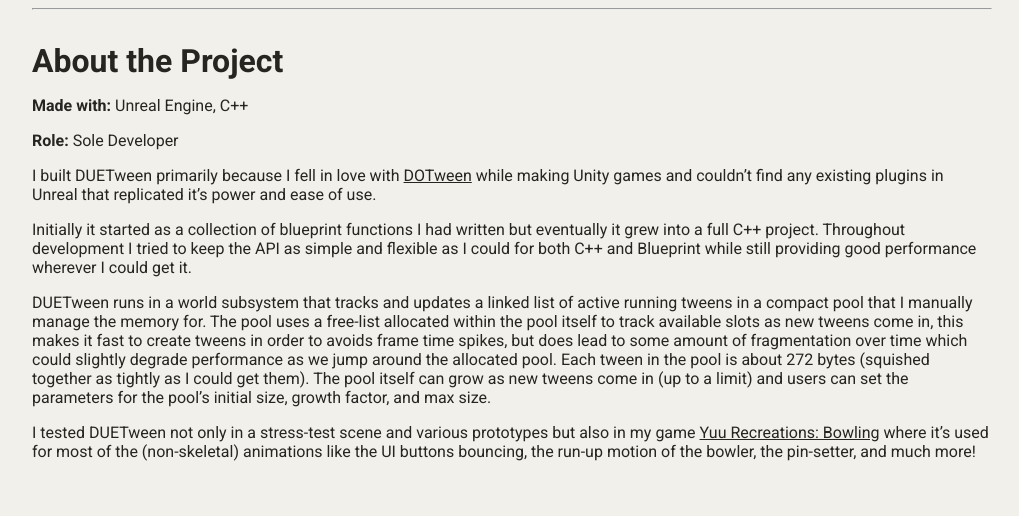
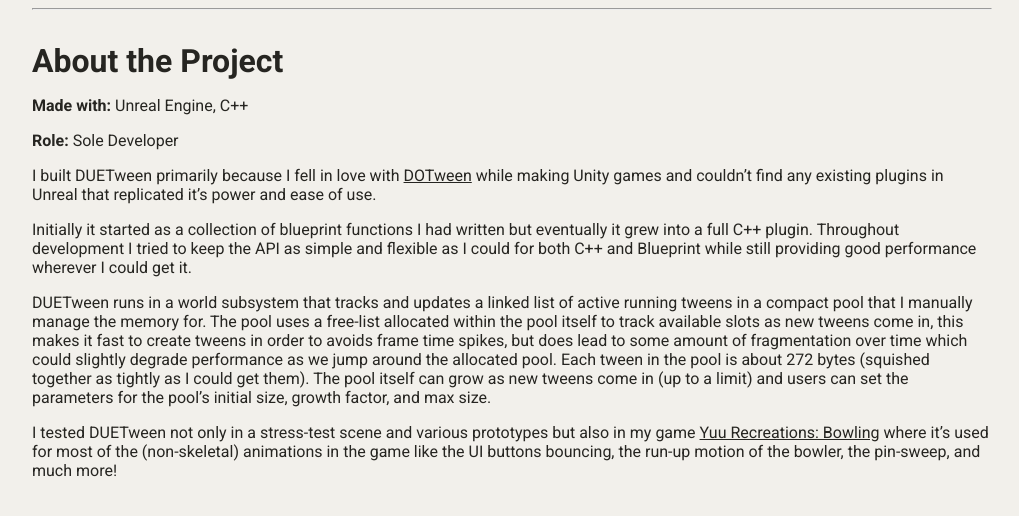
Before and after one commit to jaideng123/jaideng123.github.io, a Jekyll site: the page built from _posts/games/2024-09-26-DUETween.md, in a window 1280 px wide and 900 px high, scrolled down 3094 px, cut to the strip 340-856 px from the top of the window. Shown: the whole strip, without its empty margins (128-1147 px from the left). Built offline with Jekyll 4.4.1, drawn with Linux system fonts in a browser that asks for light colours; nearby versions of some CDN libraries; some of the changed text lies outside the part shown.

Commit message:
Yuu Bowling Update

```diff
--- a/_posts/games/2024-09-26-DUETween.md
+++ b/_posts/games/2024-09-26-DUETween.md
@@ -109,8 +109,8 @@ The Blueprint API Currently Supports:
 
 I built DUETween primarily because I fell in love with [DOTween](https://dotween.demigiant.com/) while making Unity games and couldn't find any existing plugins in Unreal that replicated it's power and ease of use.
 
-Initially it started as a collection of blueprint functions I had written but eventually it grew into a full C++ project. Throughout development I tried to keep the API as simple and flexible as I could for both C++ and Blueprint while still providing good performance wherever I could get it.
+Initially it started as a collection of blueprint functions I had written but eventually it grew into a full C++ plugin. Throughout development I tried to keep the API as simple and flexible as I could for both C++ and Blueprint while still providing good performance wherever I could get it.
 
 DUETween runs in a world subsystem that tracks and updates a linked list of active running tweens in a compact pool that I manually manage the memory for. The pool uses a free-list allocated within the pool itself to track available slots as new tweens come in, this makes it fast to create tweens in order to avoids frame time spikes, but does lead to some amount of fragmentation over time which could slightly degrade performance as we jump around the allocated pool. Each tween in the pool is about 272 bytes (squished together as tightly as I could get them). The pool itself can grow as new tweens come in (up to a limit) and users can set the parameters for the pool's initial size, growth factor, and max size.
 
-I tested DUETween not only in a stress-test scene and various prototypes but also in my game [Yuu Recreations: Bowling](/games/YuuBowling/) where it's used for most of the (non-skeletal) animations like the UI buttons bouncing, the run-up motion of the bowler, the pin-setter, and much more!
+I tested DUETween not only in a stress-test scene and various prototypes but also in my game [Yuu Recreations: Bowling](/games/YuuBowling/) where it's used for most of the (non-skeletal) animations in the game like the UI buttons bouncing, the run-up motion of the bowler, the pin-sweep, and much more!
```
Also changed, not shown: _posts/games/2024-09-25-YuuBowling.md (+14 -1 lines), 1 other file.
